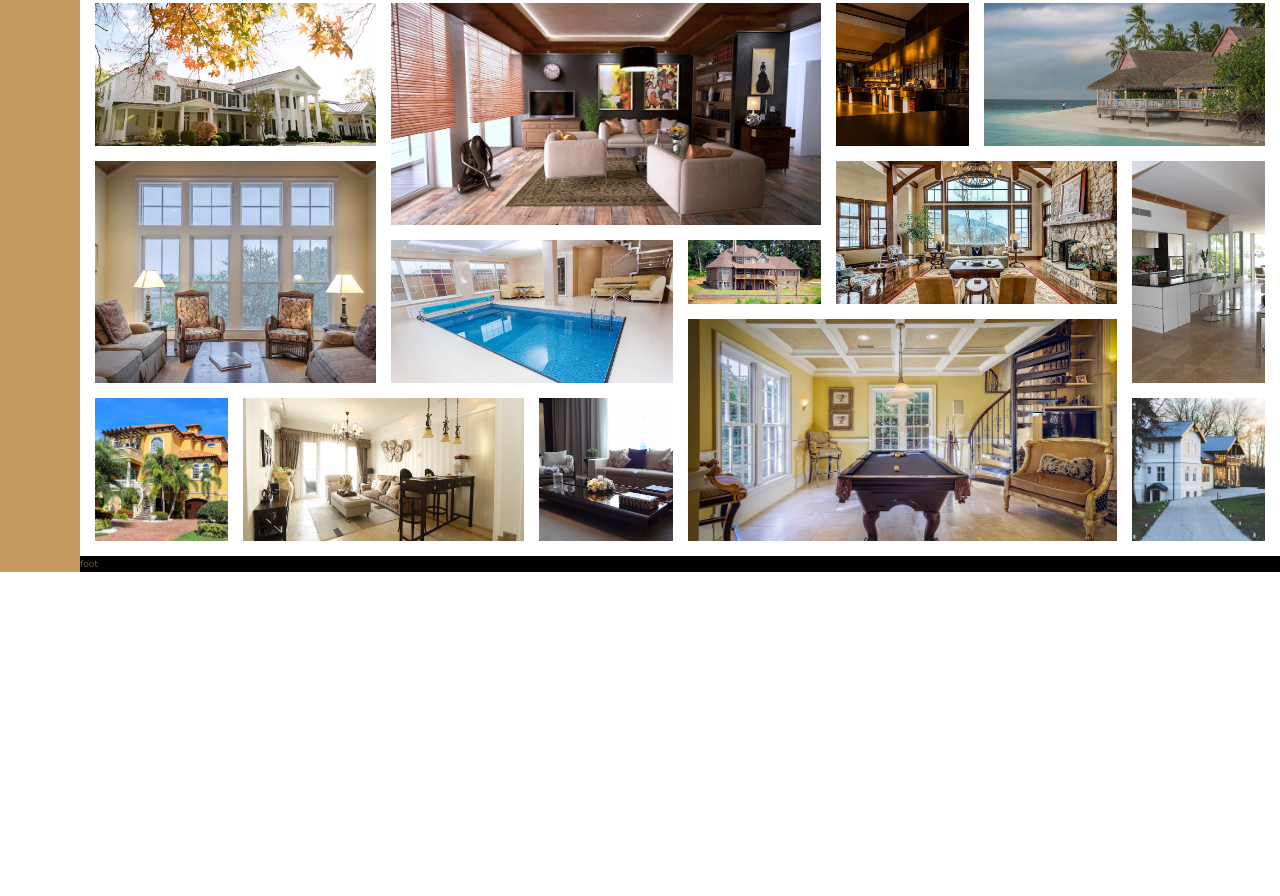
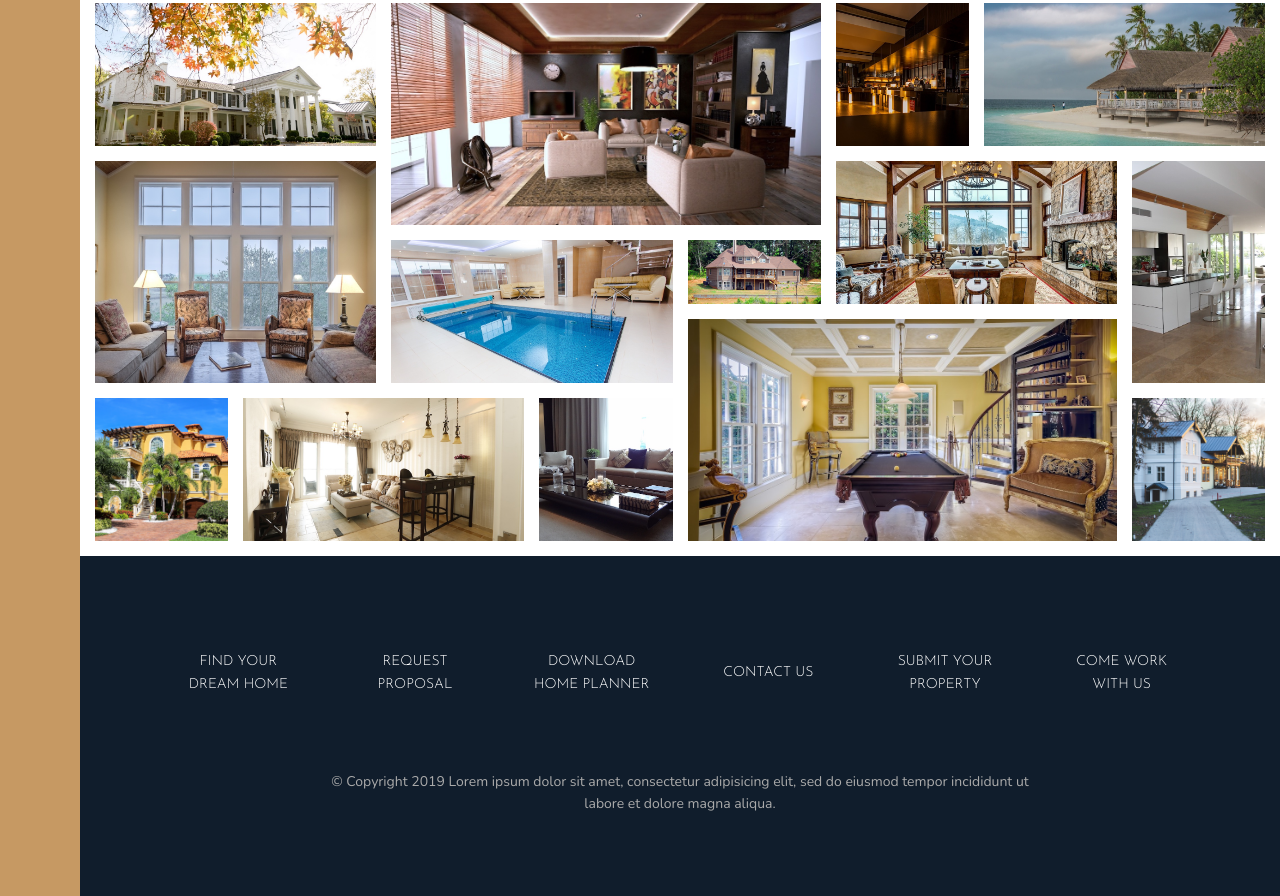
Before and after one commit to Guilllemain/nexter, a website: page index.html in a window 1280 px wide. Shown: the part 3084-3980 px from the top of the page. Before the commit the page ends 3656 px from the top, so only its background shows below. Drawn offline with nearby package versions, Linux system fonts and the light colour scheme.

Commit message:
Added the footer

```diff
--- a/index.html
+++ b/index.html
@@ -315,7 +315,18 @@
             </figure>
         </section>
         <footer class="footer">
-            foot
+            <ul class="nav">
+                <li class="nav__item"><a href="#" class="nav__link">Find your dream home</a></li>
+                <li class="nav__item"><a href="#" class="nav__link">Request proposal</a></li>
+                <li class="nav__item"><a href="#" class="nav__link">Download home planner</a></li>
+                <li class="nav__item"><a href="#" class="nav__link">Contact us</a></li>
+                <li class="nav__item"><a href="#" class="nav__link">Submit your property</a></li>
+                <li class="nav__item"><a href="#" class="nav__link">Come work with us</a></li>
+            </ul>
+            <p class="copyright">
+                &copy; Copyright 2019 Lorem ipsum dolor sit amet, consectetur adipisicing elit, sed do eiusmod
+                tempor incididunt ut labore et dolore magna aliqua.
+            </p>
         </footer>
     </body>
 </html>
--- a/sass/_footer.scss
+++ b/sass/_footer.scss
@@ -1,4 +1,41 @@
 .footer {
-	background-color: black;
+	background-color: $color-secondary;
 	grid-column: full-start / full-end;
+    padding: 8rem;
 }
+
+.nav {
+    list-style: none;
+    display: grid;
+    grid-template-columns: repeat(auto-fit, minmax(15rem, 1fr));
+    grid-gap: 2rem;
+    align-items: center;
+
+    &__link {
+        &:link, &:visited {
+            font-size: 1.4rem;
+            text-decoration: none;
+            color: white;
+            font-family: $font-display;
+            text-transform: uppercase;
+            text-align: center;
+            padding: 1.5rem;
+            display: block;
+            transition: all .2s;
+        }
+        &:hover, &:active {
+            background-color: rgba(white, .05);
+            transform: translateY(-3px);
+        }
+    }
+}
+
+.copyright {
+    font-size: 1.4rem;
+    color: $color-grey-light-2;
+    margin-top: 6rem;
+    text-align: center;
+    width: 70%;
+    margin-right: auto;
+    margin-left: auto;
+}
```
Also changed, not shown: css/style.css.
